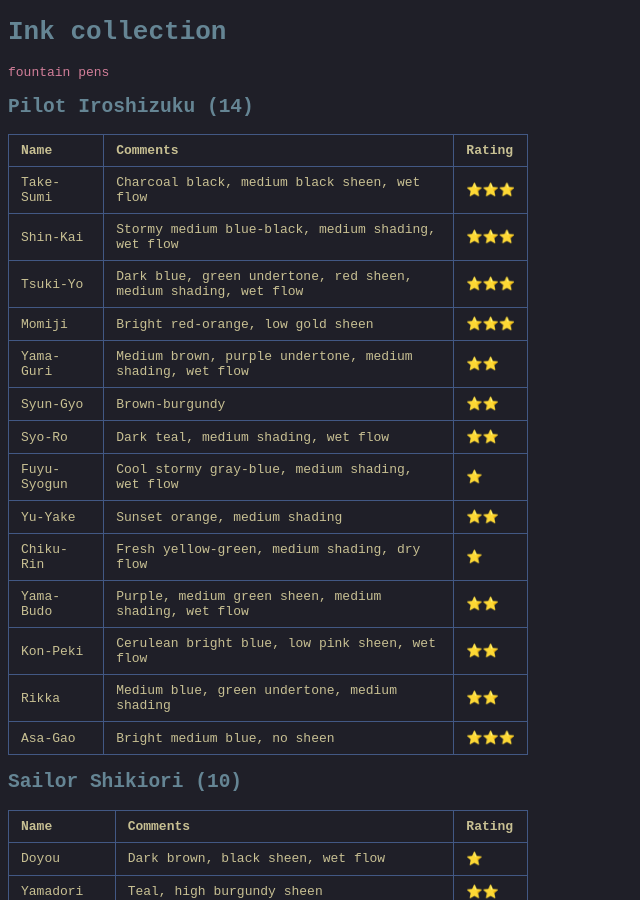
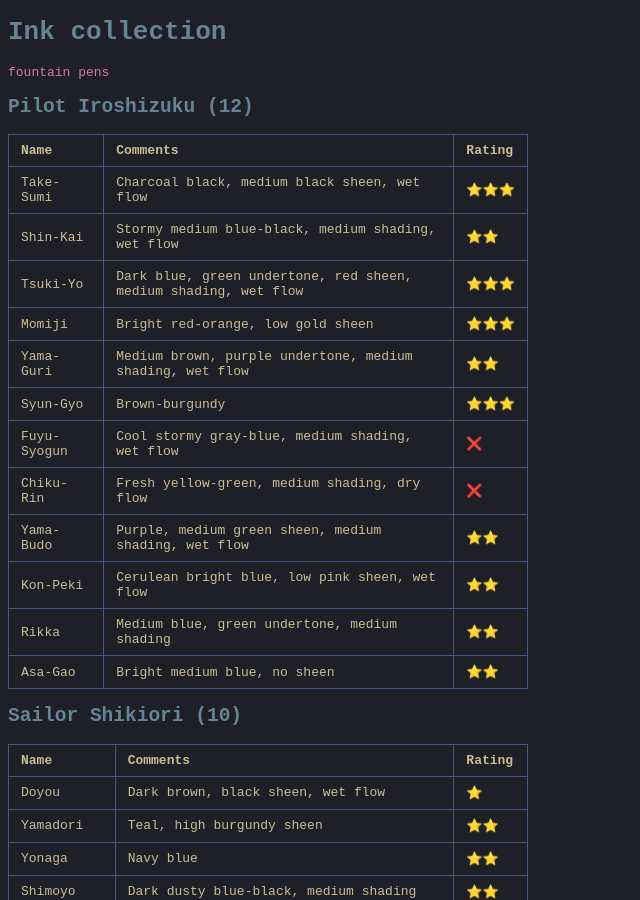
Before and after one commit to s-estay/s-estay.github.io, a Jekyll site: the page built from _posts/2026-05-28-ink-collection.md, in a window 1280 px wide and 900 px high. Shown: the whole window, without its empty margins (0-640 px from the left). Built offline with Jekyll 4.4.1, drawn with Linux system fonts in a browser that asks for light colours.

Commit message:
Update ink collection

```diff
--- a/_posts/2026-05-28-ink-collection.md
+++ b/_posts/2026-05-28-ink-collection.md
@@ -10,19 +10,17 @@
 | Name | Comments | Rating |
 | --- | --- | --- |
 | Take-Sumi | Charcoal black, medium black sheen, wet flow | ⭐️⭐️⭐️ |
-| Shin-Kai | Stormy medium blue-black, medium shading, wet flow | ⭐️⭐️⭐️ |
+| Shin-Kai | Stormy medium blue-black, medium shading, wet flow | ⭐️⭐️ |
 | Tsuki-Yo | Dark blue, green undertone, red sheen, medium shading, wet flow | ⭐️⭐️⭐️ |
 | Momiji | Bright red-orange, low gold sheen | ⭐️⭐️⭐️ |
 | Yama-Guri | Medium brown, purple undertone, medium shading, wet flow | ⭐️⭐️ |
-| Syun-Gyo | Brown-burgundy | ⭐️⭐️ |
-| Syo-Ro | Dark teal, medium shading, wet flow | ⭐️⭐️ |
-| Fuyu-Syogun | Cool stormy gray-blue, medium shading, wet flow | ⭐️ |
-| Yu-Yake | Sunset orange, medium shading | ⭐️⭐️ |
-| Chiku-Rin | Fresh yellow-green, medium shading, dry flow | ⭐️ |
+| Syun-Gyo | Brown-burgundy | ⭐️⭐⭐️ |
+| Fuyu-Syogun | Cool stormy gray-blue, medium shading, wet flow | ❌️ |
+| Chiku-Rin | Fresh yellow-green, medium shading, dry flow | ❌️ |
 | Yama-Budo | Purple, medium green sheen, medium shading, wet flow | ⭐️⭐️ |
 | Kon-Peki | Cerulean bright blue, low pink sheen, wet flow | ⭐️⭐️ |
 | Rikka | Medium blue, green undertone, medium shading | ⭐️⭐️ |
-| Asa-Gao | Bright medium blue, no sheen | ⭐️⭐️⭐️ |
+| Asa-Gao | Bright medium blue, no sheen | ⭐️⭐️ |
 
 ## Sailor Shikiori <span data-table-row-count></span>
 
@@ -73,8 +71,8 @@
 
 | Name | Comments | Rating |
 | --- | --- | --- |
-| Toppuri | Deep blue-black, medium shading, slow to dry, pigmented | ⭐️ |
-| Mukuri | Brown, pigmented | ⭐️ |
+| Toppuri | Deep blue-black, medium shading, slow to dry, pigmented | ⭐⭐️ |
+| Mukuri | Brown, pigmented | ⭐⭐️ |
 
 ## Leonardo <span data-table-row-count></span>
 
```
